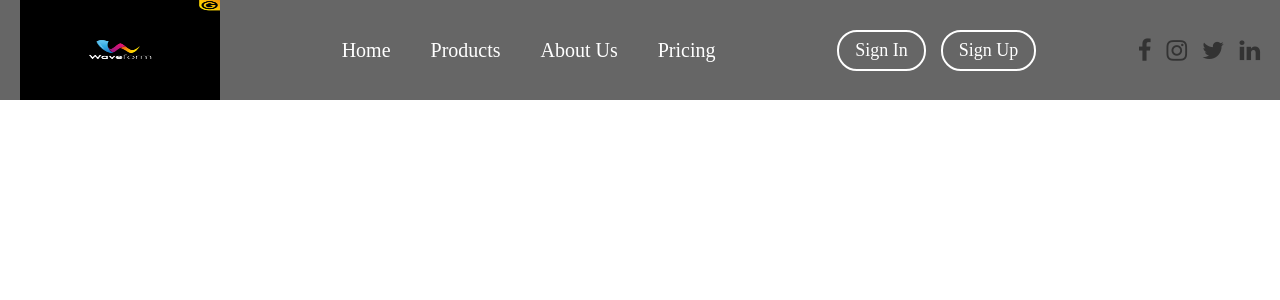
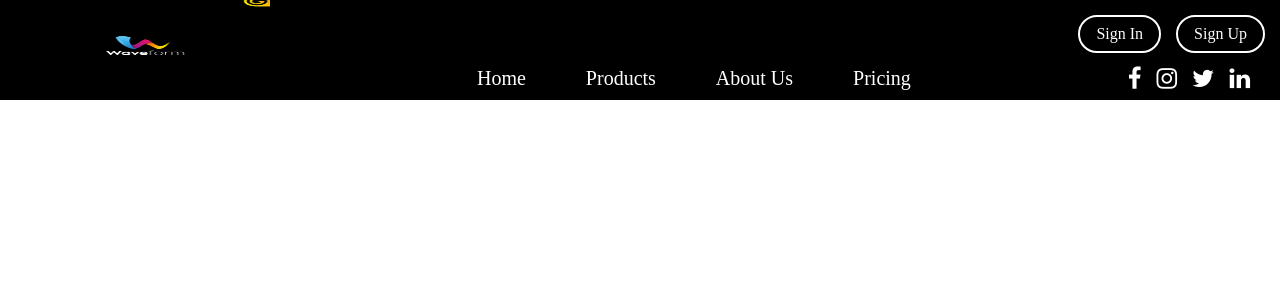
Before and after one commit to John-Sellers/learning-react, a React (Vite) app in the folder software-building-practice/: page / in a window 1280 px wide. Shown: the top 300 px of the page. Built offline with nearby package versions, Linux system fonts and the light colour scheme.

Commit message:
Finished visuals for navigation bar

```diff
--- a/software-building-practice/src/NavBar/NavBar.jsx
+++ b/software-building-practice/src/NavBar/NavBar.jsx
@@ -2,7 +2,7 @@ import styles from "./NavBar.module.css";
 
 function NavBar() {
     return (
-        <div className={styles.NavBar}>
+        <div className={styles.navBar}>
             <div className={styles.logo}>
                 <img src="/cool_logo.png" alt="Very Cool Logo" id={styles.picture} />
             </div>
--- a/software-building-practice/src/NavBar/NavBar.module.css
+++ b/software-building-practice/src/NavBar/NavBar.module.css
@@ -4,21 +4,14 @@
     box-sizing: border-box;
 }
 
-.NavBar {
-    background-color: hsl(0, 0%, 40%);
+.navBar {
+    background-color: hsl(0, 0%, 0%);
     width: 100vw;
     height: 100px;
     display: flex;
     justify-content: space-between;
-    align-items: center;
+    align-items: flex-end;
     padding: 0 20px;
-}
-
-.logo {
-    height: 100px;
-    width: 200px;
-    display: flex;
-    align-items: center;
 }
 
 #picture {
@@ -37,6 +30,7 @@
     color: white;
     font-size: 20px;
     transition: 0.3s ease;
+    padding: 10px;
 }
 
 .tabs::after {
@@ -46,29 +40,46 @@
     height: 2.5px;
     bottom: 0;
     left: 0;
-    background-color: #000;
+    background-color: #ffffff;
     transition: width 0.5s ease;
 }
 
 .tabs:hover {
-    color: #000;
+    color: #897979;
     transform: translateY(-5px);
+    background-image: linear-gradient(to right, #ff0000, #ff00b3, #ffff00, #00ff00, #0000ff, #8a2be2);
+    background-size: 600%;
+    animation: rainbow 2s linear infinite;
 }
 
 .tabs:hover::after {
     width: 100%;
 }
 
+@keyframes rainbow {
+    0% {
+        background-position: 0% 50%;
+    }
+
+    100% {
+        background-position: 100% 50%;
+    }
+}
+
 .userSection {
     display: flex;
     gap: 15px;
+    position: absolute;
+    top: 0px;
+    right: 0px;
+    padding: 15px;
 }
 
 .signIn,
 .signUp {
     color: white;
     text-decoration: none;
-    font-size: 18px;
+    font-size: 16px;
     padding: 8px 16px;
     border: 2px solid white;
     border-radius: 20px;
@@ -84,10 +95,13 @@
 .socialMedia {
     display: flex;
     gap: 15px;
+    right: 0px;
+    bottom: 0px;
+    padding: 10px;
 }
 
 .socialMedia a {
-    color: #333;
+    color: #ffffff;
     text-decoration: none;
     font-size: 24px;
     transition: color 0.3s ease, transform 0.3s ease;
```
